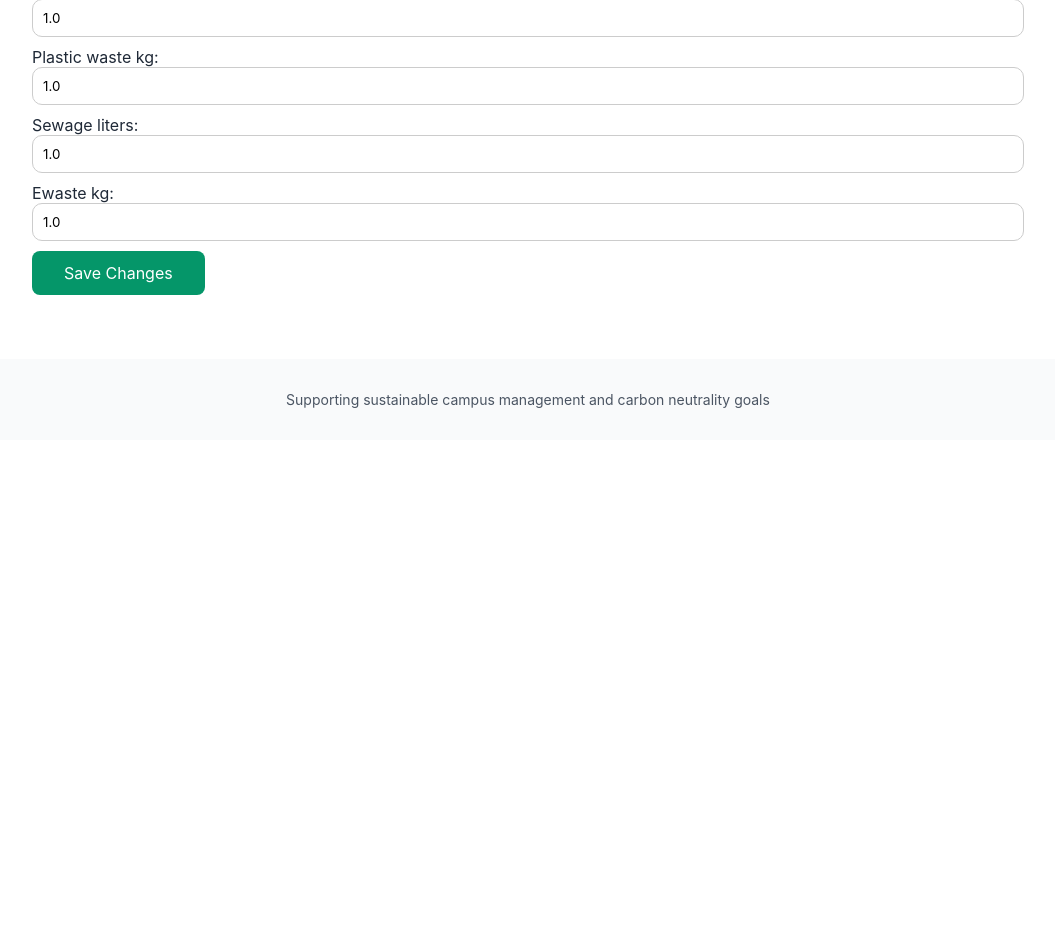
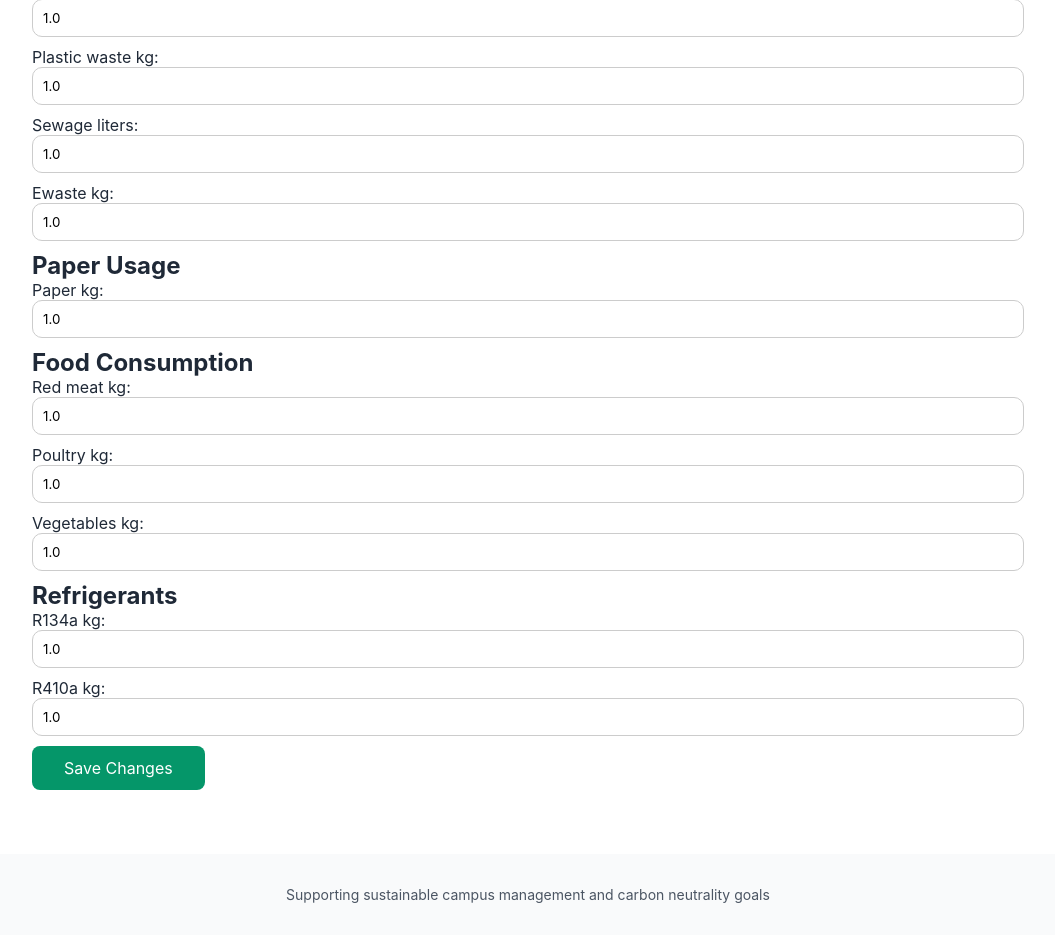
Before and after one commit to bava-kurian/InstitutionalCarbonFootprintCalculator, a Django app: page /emissions/edit/1/ in a window 1280 px wide. Shown: the part 1214-2149 px from the top of the page, without its empty margins (112-1167 px from the left). Before the commit the page ends 1622 px from the top, so only its background shows below. Run offline with Django 5.2, Linux system fonts and the light colour scheme; a user stored in the database is signed in; tables that the repository leaves empty hold one stand-in row (values such as "Sample post").

Commit message:
Add paper usage, food consumption, and refrigerants fields to the emissions edit form; enhance PDF download with emissions breakdown graph

```diff
--- a/carbon_footprint_calculator/emissions/templates/emissions/edit_form.html
+++ b/carbon_footprint_calculator/emissions/templates/emissions/edit_form.html
@@ -28,6 +28,12 @@
     {{ water_form.as_p }}
     <h2>Waste Management</h2>
     {{ waste_form.as_p }}
+    <h2>Paper Usage</h2>
+    {{ paper_form.as_p }}
+    <h2>Food Consumption</h2>
+    {{ food_form.as_p }}
+    <h2>Refrigerants</h2>
+    {{ refrigerants_form.as_p }}
     <button type="submit" class="cta-button">Save Changes</button>
 </form>
 {% endblock %}
--- a/carbon_footprint_calculator/emissions/views.py
+++ b/carbon_footprint_calculator/emissions/views.py
@@ -10,6 +10,9 @@ from datetime import datetime
 from django.db.models import Sum
 from .models import MonthlyEmissionData
 from urllib.parse import urlencode
+from io import BytesIO
+import base64
+import matplotlib.pyplot as plt
 
 @login_required
 def check_year(request):
@@ -464,7 +467,7 @@ def results(request, emi_data_id):
     total_emissions = (
         electricity_emissions + diesel_emissions + petrol_emissions +
         lpg_emissions + public_transport_emissions + water_supply_emissions +
-        plastic_waste_emissions + paper_emissions + red_meat_emissions +
+        plastic_waste_emissions + paper_emissions + ewaste_emissions + red_meat_emissions +
         poultry_emissions + vegetables_emissions + r134a_emissions + r410a_emissions
     )
 
@@ -527,6 +530,43 @@ def download_pdf(request, emi_data_id):
         'r134a_emissions': emission_data.r134a_emissions,
         'r410a_emissions': emission_data.r410a_emissions,
     }
+
+    # Generate bar graph
+    labels = ['Electricity', 'Diesel', 'Petrol', 'LPG', 'Public Transport', 'Water Supply', 'Plastic Waste', 'Paper Usage', 'E-Waste', 'Red Meat', 'Poultry', 'Vegetables', 'R134a', 'R410a']
+    data = [
+        emission_data.electricity_emissions,
+        emission_data.diesel_emissions,
+        emission_data.petrol_emissions,
+        emission_data.lpg_emissions,
+        emission_data.public_transport_emissions,
+        emission_data.water_supply_emissions,
+        emission_data.plastic_waste_emissions,
+        emission_data.paper_emissions,
+        emission_data.ewaste_emissions,
+        emission_data.red_meat_emissions,
+        emission_data.poultry_emissions,
+        emission_data.vegetables_emissions,
+        emission_data.r134a_emissions,
+        emission_data.r410a_emissions
+    ]
+
+    fig, ax = plt.subplots()
+    ax.bar(labels, data)
+    ax.set_ylabel('Emissions (kg CO2e)')
+    ax.set_title('Emissions Breakdown')
+    plt.xticks(rotation=90)
+    plt.tight_layout()
+
+    buffer = BytesIO()
+    plt.savefig(buffer, format='png')
+    buffer.seek(0)
+    image_png = buffer.getvalue()
+    buffer.close()
+
+    graph_base64 = base64.b64encode(image_png).decode('utf-8')
+
+    context['graph_base64'] = graph_base64
+
     template_path = 'emissions/pdf_template.html'
     response = HttpResponse(content_type='application/pdf')
     response['Content-Disposition'] = f'attachment; filename="emission_report_{emission_data.year}.pdf"'
```
